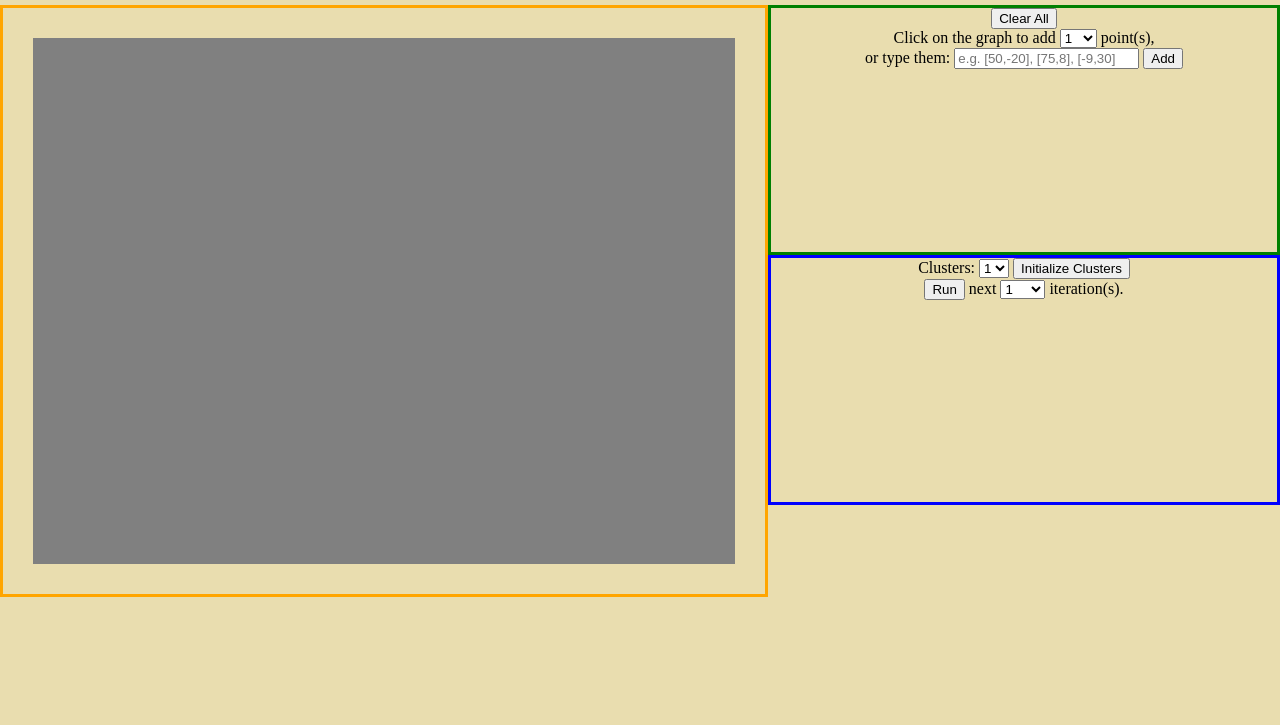
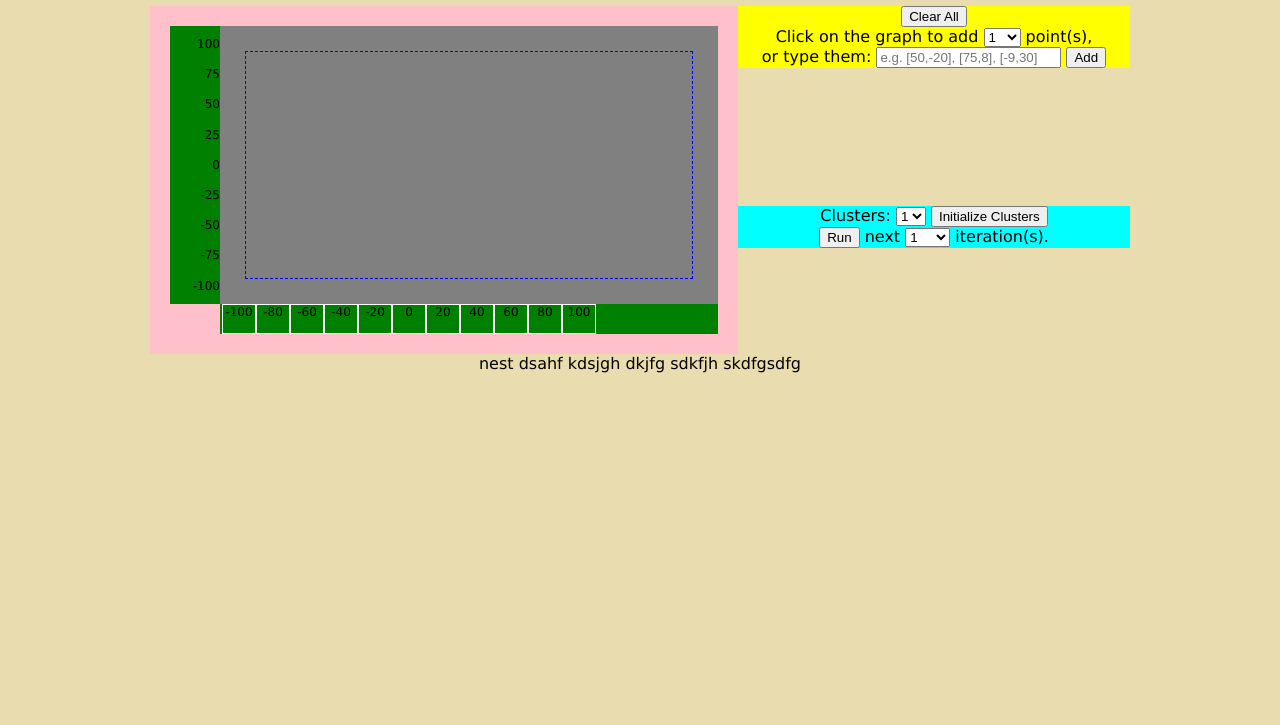
Before and after one commit to lukapopijac/gaussian-mixture-model, a website: page example/index.html in a window 1280 px wide. Shown: the part 75-800 px from the top of the page. Drawn offline with Linux system fonts and the light colour scheme.

Commit message:
css graph and axes

```diff
--- a/example/index.html
+++ b/example/index.html
@@ -7,15 +7,11 @@
 		<meta name="viewport" content="width=device-width, initial-scale=1">
 		<link rel="stylesheet" href="style.css" />
 		<script src="gmm.js"></script>
-		<script src="main.js"></script>
+		<script src="main.js" defer></script>
 	</head>
 	<body>
 		<h1>Gaussian Mixture Model Demo</h1>
 		<div class="container">
-			<div class="graph">
-				<canvas></canvas>
-			</div>
-
 			<div class="controls-top">
 				<button>Clear All</button>
 				<br>
@@ -30,6 +26,47 @@
 				or type them:
 				<input placeholder="e.g. [50,-20], [75,8], [-9,30]"/>
 				<button>Add</button>
+			</div>
+
+			<div class="graph">
+				<div class="y-axis">
+					<div>100</div>
+					<div>75</div>
+					<div>50</div>
+					<div>25</div>
+					<div>0</div>
+					<div>-25</div>
+					<div>-50</div>
+					<div>-75</div>
+					<div>-100</div>
+				</div>
+				<div class="canvas-wrapper">
+					<canvas></canvas>
+				</div>
+				<div class="x-axis">
+					<!--
+					<div>-100</div>
+					<div>-75</div>
+					<div>-50</div>
+					<div>-25</div>
+					<div>0</div>
+					<div>25</div>
+					<div>50</div>
+					<div>75</div>
+					<div>100</div>
+					-->
+					<div>-100</div>
+					<div>-80</div>
+					<div>-60</div>
+					<div>-40</div>
+					<div>-20</div>
+					<div>0</div>
+					<div>20</div>
+					<div>40</div>
+					<div>60</div>
+					<div>80</div>
+					<div>100</div>
+				</div>
 			</div>
 
 			<div class="controls-bottom">
@@ -54,5 +91,6 @@
 				iteration(s).
 			</div>
 		</div>
+		<div>nest dsahf kdsjgh dkjfg sdkfjh skdfgsdfg</div>
 	</body>
 </html>
--- a/example/main.js
+++ b/example/main.js
@@ -1,3 +1,41 @@
+'use strict';
+
+let canvas = document.querySelector('.graph canvas');
+/*
+
+
+canvas.addEventListener('click', function(e) {
+	console.log(e.offsetX, e.offsetY);
+	console.log(canvas.width, canvas.height);
+
+	var wpx = canvas.scrollWidth;
+	var hpx = canvas.scrollHeight;
+
+	console.log(wpx, hpx, wpx/hpx);
+
+	var xMin = -100;
+	var xMax = 100;
+});
+*/
+
+
+let container = document.querySelector('.container');
+let canvasWrap = document.querySelector('.graph .canvas-wrapper');
+let yAxis = document.querySelector('.graph .y-axis');
+let axisThick = yAxis.getBoundingClientRect().width;
+let graph = document.querySelector('.graph');
+
+window.addEventListener('resize', function() {
+	var w = canvasWrap.getBoundingClientRect().width | 0;
+	canvasWrap.style.height = w + 'px';
+	yAxis.style.height = w + 'px';
+	//container.style.maxHeight = (w + axisThick) + 'px';
+	//graph.style.height = (w + axisThick) + 'px';
+});
+
+
+
+/*
 var gmm = new GMM({
 	dimensions: 2,
 	bufferSize: 1000,
@@ -19,3 +57,4 @@ gmm.runEM(1);
 console.log(gmm.weights);
 console.log(gmm.means);
 console.log(gmm.covariances);
+*/
--- a/example/style.css
+++ b/example/style.css
@@ -9,59 +9,87 @@ body {
 	margin: 0;
 	background-color: #e9ddaf;
 	text-align: center;
+	margin: 0 auto;
+	font: 16px Verdana, Geneva, sans-serif;
+	max-width: 980px;
+	/*letter-spacing: 0.1px;*/
 }
 
 
 .container {
-	display: flex;
-	flex-direction: column;
-	height: 500px;
+	max-width: 1200px;
+	position: relative;
 }
 
 .controls-top {
-	/*flex: 1;*/
-	width: 100%;
-	order: -1;
-	border: 3px solid green;
+	background: yellow;
+}
+.controls-bottom {
+	background: aqua;
+}
+.graph {
+	padding: 20px;
+	background: pink;
+	display: flex;
+	flex-direction: row;
+	flex-wrap: wrap;
+	align-content: flex-start;
+	font-size: 12px;
 }
 
-.controls-bottom {
-	/*flex: 1;*/
+.graph .y-axis {
+	width: 50px;
+	background: green;
+	display: flex;
+	flex-direction: column;
+	justify-content: space-around;
+	padding: 3px 0;
+}
+.graph .canvas-wrapper {
+	flex: 1;
+	background: grey;
+	padding: 4.5454%;  /*  100%/22  */
+}
+.graph .x-axis {
 	width: 100%;
-	border: 3px solid blue;
+	height: 30px;
+	margin-left: 50px;  /* the same as y-axis width */
+	background: green;
+	display: flex;
+	padding: 0 2px;
 }
 
-.graph {
-	/*flex: 5;*/
-	width: 100%;
-	border: 3px solid orange;
-	padding: 30px;
+.graph .x-axis > div {
+	flex-basis: 34px;
+	border: 1px solid white;
+}
+.graph .y-axis > div {
+	text-align: end;
 }
 
+
+
+
 .graph canvas {
-	display: block;
+	border: 1px dashed blue;
 	width: 100%;
-	/*height: 100%;*/
-	padding-bottom: 25%;
-	background: grey;
-	/*border: 1px solid blue;*/
+	height: 100%;
 }
 
+
 @media screen and (min-width: 700px) {
-	.container {
-		flex-wrap: wrap;
-	}
 	.container > .graph {
-		flex-basis: 100%;
 		width: 60%;
 	}
 	.container > .controls-top {
-		flex-basis: 50%;
 		width: 40%;
-		order: 0;
+		position: absolute;
+		right: 0;
 	}
 	.container > .controls-bottom {
-		flex-basis: 50%;
 		width: 40%;
+		position: absolute;
+		right: 0;
+		top: 200px;
 	}
 }
```
